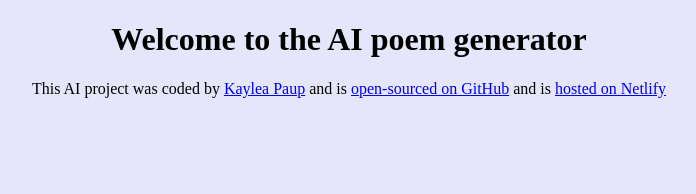
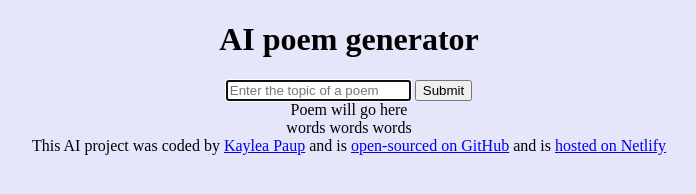
Before and after one commit to paupyk/poem-generator, a plain HTML site: page index.html in a window 1280 px wide. Shown: the whole page, without its empty margins (291-987 px from the left). Drawn offline with Linux system fonts and the light colour scheme.

Commit message:
Added the basic HTML

```diff
--- a/index.html
+++ b/index.html
@@ -7,7 +7,20 @@
     <link rel="stylesheet" href="src/style.css" />
   </head>
   <body>
-    <h1>Welcome to the AI poem generator</h1>
+    <header>
+      <h1>AI poem generator</h1>
+    </header>
+    <main>
+      <form>
+        <input type="text" placeholder="Enter the topic of a poem" autofocus required autocomplete="off" />
+        <input type="submit" />
+      </form>
+      <div>
+        Poem will go here
+      </br>
+      words words words
+    </div>
+    </main>
     <footer>
       This AI project was coded by
       <a href="https://github.com/paupyk" target="_blank">Kaylea Paup</a> and is
```
